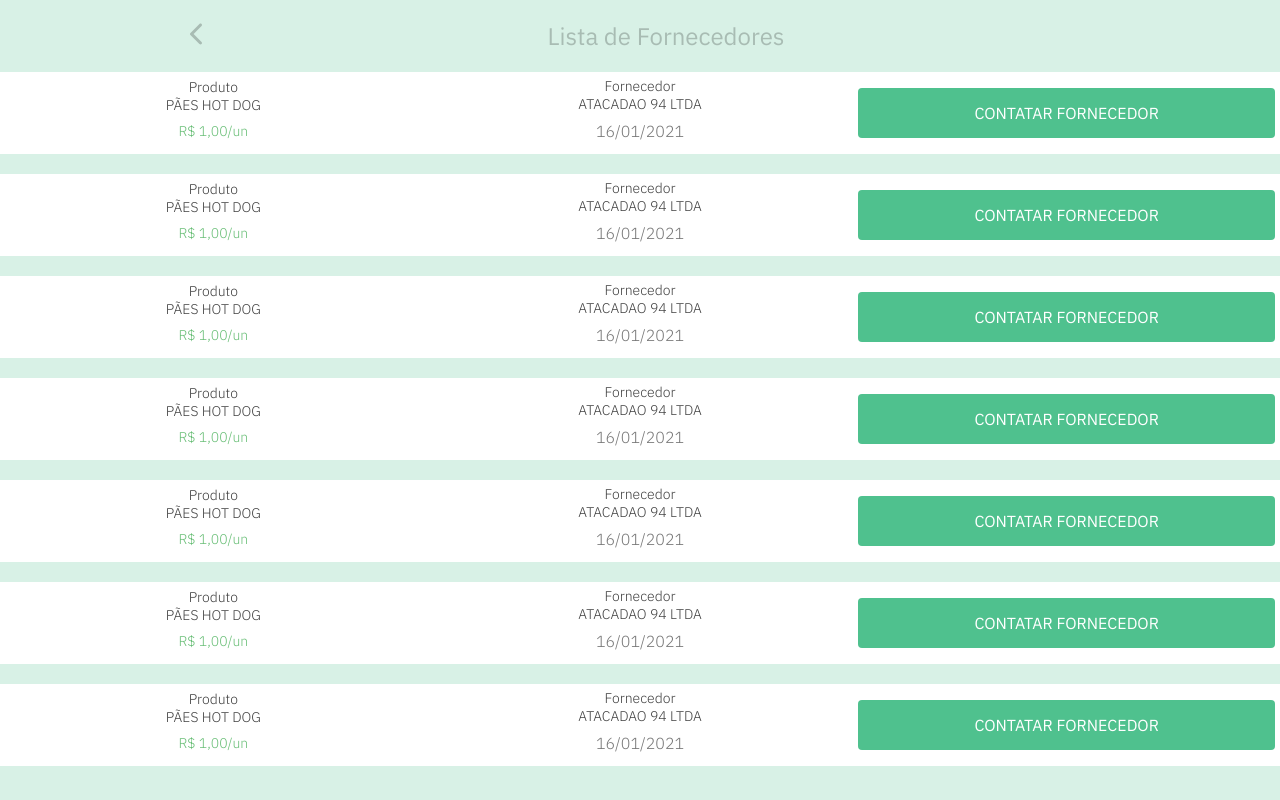
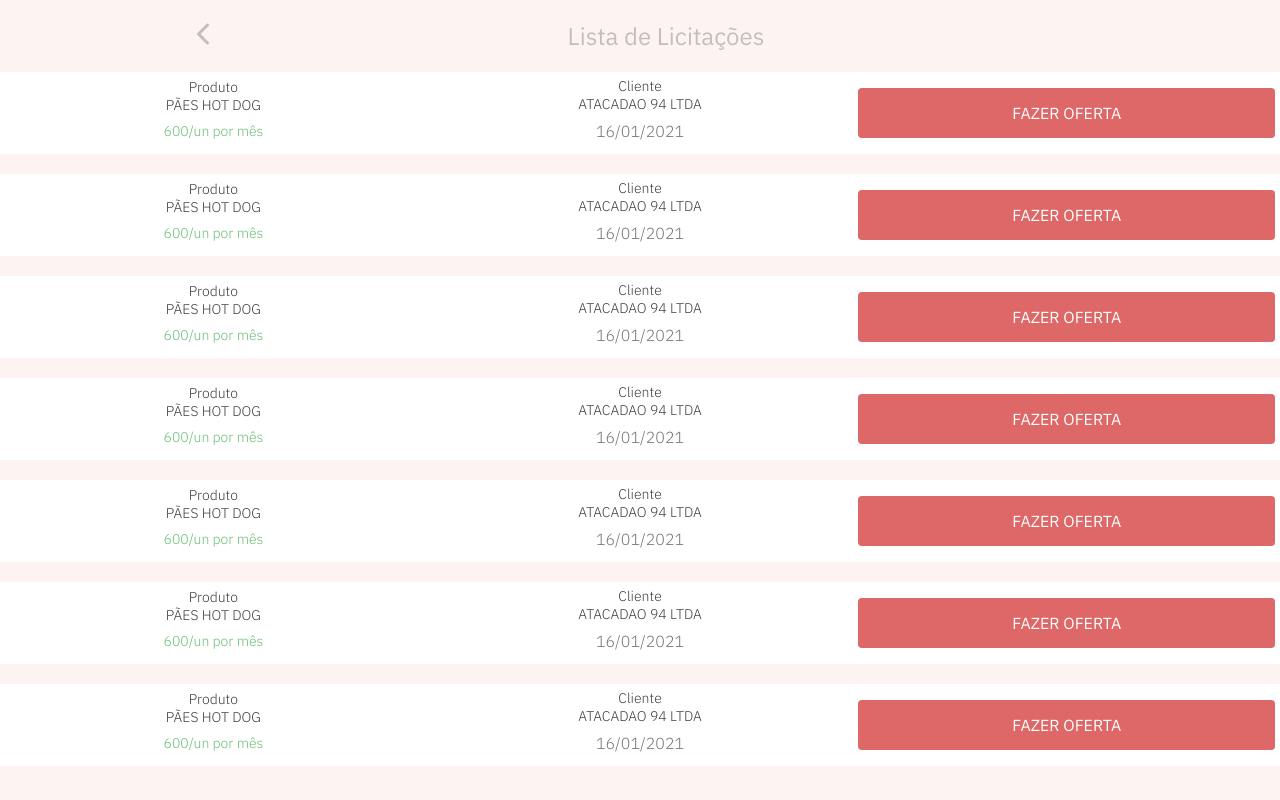
Before and after one commit to deboralbarros/empreendaqui, a React (Create React App) app: page /providerslist in a window 1280 px wide. Built offline with nearby package versions, Linux system fonts and the light colour scheme.

Commit message:
feat: dinamic providers page

```diff
--- a/src/components/ProviderCard/index.jsx
+++ b/src/components/ProviderCard/index.jsx
@@ -7,16 +7,18 @@
   Date,
 } from "./style";
 
-const ProviderCard = ({ button }) => {
+const ProviderCard = ({ button, user }) => {
   return (
     <Container>
       <Column>
         <ColumnTitle>Produto</ColumnTitle>
         <ColumnContent>Pães Hot Dog</ColumnContent>
-        <Price>R$ 1,00/un</Price>
+        <Price>{user === "empresa" ? "R$ 1,00/un" : "600/un por mês"}</Price>
       </Column>
       <Column>
-        <ColumnTitle>Fornecedor</ColumnTitle>
+        <ColumnTitle>
+          {user === "empresa" ? "Fornecedor" : "Cliente"}
+        </ColumnTitle>
         <ColumnContent>Atacadao 94 LTDA</ColumnContent>
         <Date>16/01/2021</Date>
       </Column>
--- a/src/pages/ProvidersList/index.jsx
+++ b/src/pages/ProvidersList/index.jsx
@@ -17,23 +17,34 @@
     history.push("/provider");
   };
 
+  const user = "fornecedor";
+
   const button = (
-    <Button background="#4FC18E" width="100%" onClick={navigateToProvider}>
-      Contatar fornecedor
+    <Button
+      background={user === "empresa" ? "#4FC18E" : "#DE6767"}
+      width="100%"
+      onClick={navigateToProvider}
+    >
+      {user === "empresa" ? "Contatar fornecedor" : "Fazer Oferta"}
     </Button>
   );
 
   return (
-    <Container>
-      <Header title="Lista de Fornecedores" onBack={backToSearchProviders} />
+    <Container background={user}>
+      <Header
+        title={
+          user === "empresa" ? "Lista de Fornecedores" : "Lista de Licitações"
+        }
+        onBack={backToSearchProviders}
+      />
       <List>
-        <ProviderCard button={button} />
-        <ProviderCard button={button} />
-        <ProviderCard button={button} />
-        <ProviderCard button={button} />
-        <ProviderCard button={button} />
-        <ProviderCard button={button} />
-        <ProviderCard button={button} />
+        <ProviderCard button={button} user={user} />
+        <ProviderCard button={button} user={user} />
+        <ProviderCard button={button} user={user} />
+        <ProviderCard button={button} user={user} />
+        <ProviderCard button={button} user={user} />
+        <ProviderCard button={button} user={user} />
+        <ProviderCard button={button} user={user} />
       </List>
     </Container>
   );
--- a/src/pages/ProvidersList/style.js
+++ b/src/pages/ProvidersList/style.js
@@ -1,7 +1,12 @@
 import styled from "styled-components";
 
 export const Container = styled.div`
-  background-color: rgba(79, 193, 142, 0.22);
+  background-color: ${({ background }) =>
+    background === "empresa"
+      ? "rgba(79, 193, 142, 0.22)"
+      : background === "jovem"
+      ? "rgba(79, 145, 193, 0.22)"
+      : "rgba(222, 103, 103, 0.08)"};
   min-height: 100vh;
 `;
 
--- a/src/pages/SearchProviders/index.jsx
+++ b/src/pages/SearchProviders/index.jsx
@@ -4,7 +4,6 @@
 
 import Header from "../../components/Header";
 import Button from "../../components/Button";
-import Footer from "../../components/Footer";
 
 const SearchProviders = () => {
   const history = useHistory();
```
